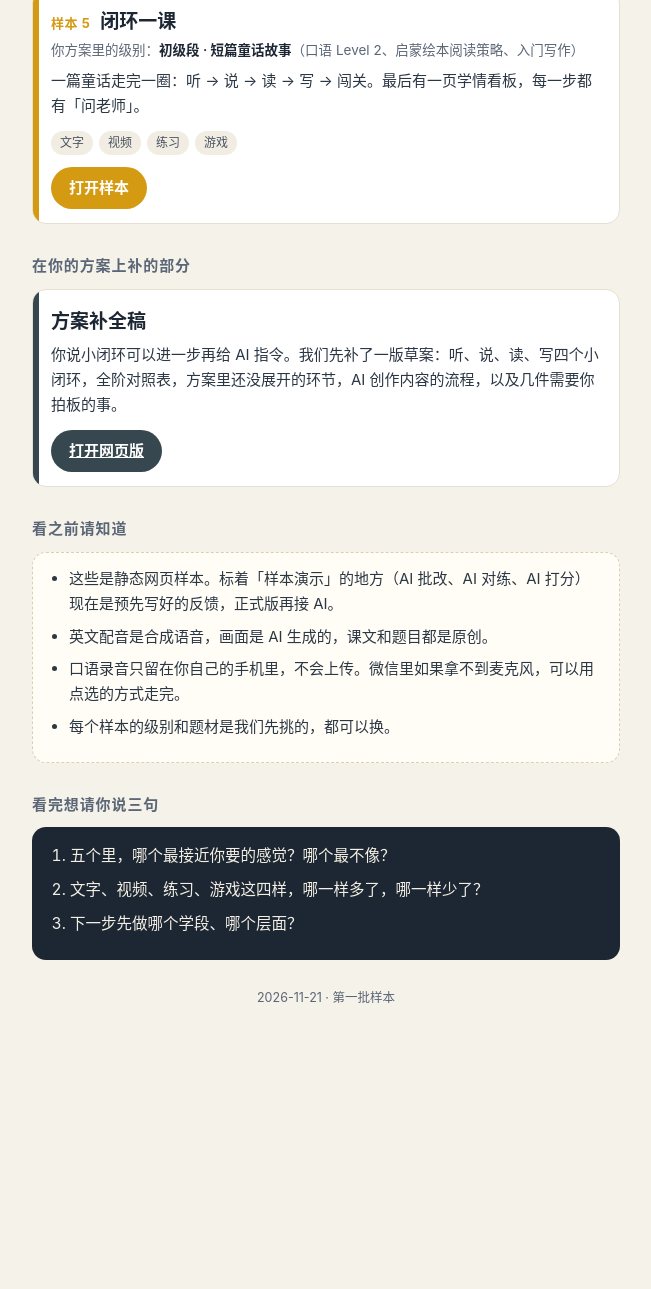
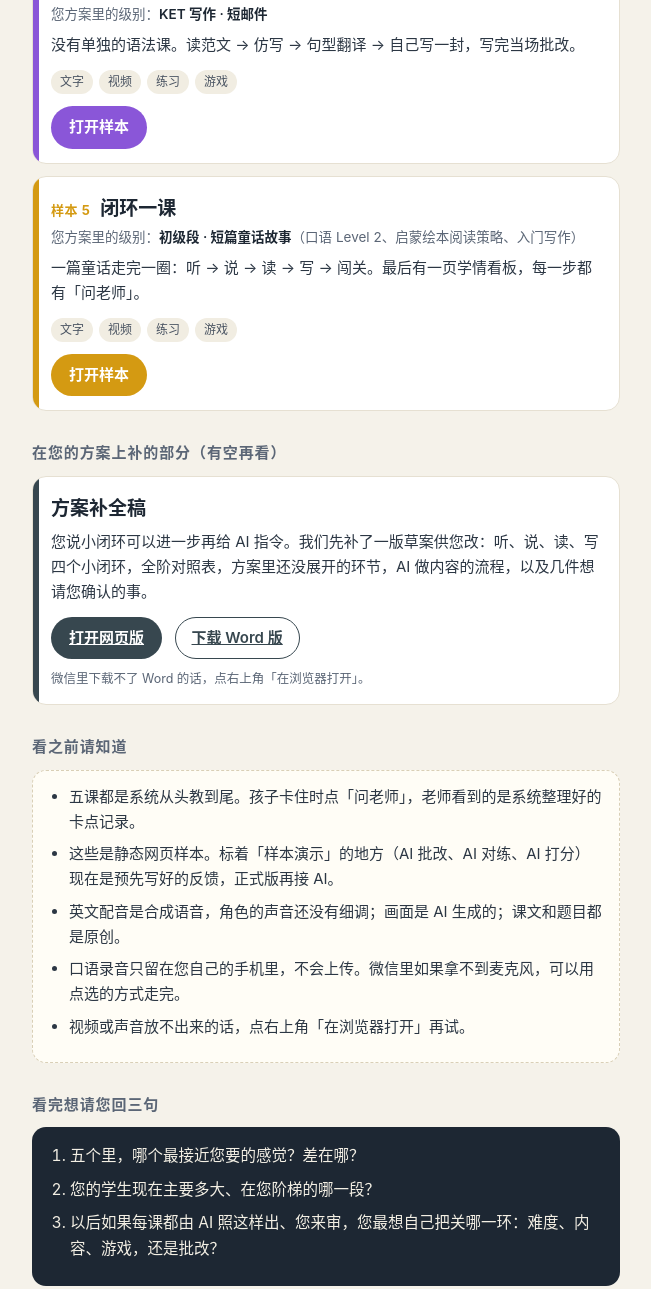
Before and after one commit to Excalibur2333/english-lesson-samples, a plain HTML site: page index.html in a window 1280 px wide. Shown: the part 1221-2510 px from the top of the page, without its empty margins (314-965 px from the left). Before the commit the page ends 2270 px from the top, so only its background shows below. Drawn offline with Linux system fonts and the light colour scheme.

Commit message:
Hub page wording; rename Word file
Co-Authored-By: Claude Fable 5.2 <noreply@anthropic.com>

```diff
--- a/index.html
+++ b/index.html
@@ -44,20 +44,23 @@
   .ask ol { margin: 0; padding-left: 20px; }
   .ask li { margin: 0 0 8px; font-size: 15.5px; }
   footer { margin-top: 28px; font-size: 12.5px; color: var(--sub); text-align: center; }
-  .pending { opacity: .55; pointer-events: none; }
+  .note { font-size: 14.5px; color: #4a5462; margin: 0 0 14px; }
+  .tip { font-size: 12.5px; color: var(--sub); margin: 10px 0 0; }
 </style>
 </head>
 <body>
 <main>
-  <div class="eyebrow">按你 11 月 21 日发来的方案做的第一批样本</div>
+  <div class="eyebrow">按您 11 月 21 日发来的方案做的第一批样本</div>
   <h1>英语学习系统 · 五个样本</h1>
-  <p class="lead">你说想让 AI 在听、说、读、写每个层面各做一个样本，「文字 + 视频 + 练习 + 游戏」，看看是不是你想要的感觉。下面五个都是能直接点开、从头玩到尾的一课，每个 3–6 分钟。分级和叫法都按你方案里写的来。</p>
+  <p class="lead">您说想让 AI 在听、说、读、写每个层面各做一个样本，「文字 + 视频 + 练习 + 游戏」，看看是不是您想要的感觉。下面五个都是能直接点开、从头走到尾的一课，每个 6–10 分钟。</p>
+  <p class="lead">课文、题目、画面、配音、视频和游戏，都是 AI 照您的方案做出来的，分级和叫法都按您方案里写的来。您指定学段和要练的内容，就能照这个样子继续出课，由您来审。</p>
 
   <h2>五个样本</h2>
+  <p class="note">五个级别是故意从初级段铺到学术进阶段的，让您看到系统在不同学段是什么样子；画风和玩法也故意做了五种，是五个方向给您挑。您告诉我们学生主要在哪一段，下一批就集中做那一段，统一成一种样子。</p>
 
   <a class="card" style="--c: var(--c1)" href="samples/01-listening/index.html" data-sample="01-listening">
     <div class="row"><span class="num">样本 1</span><span class="skill">听力</span></div>
-    <div class="level">你方案里的级别：<b>学术进阶段 · TED-Ed 式动画科普短片</b>（初高中铺垫）</div>
+    <div class="level">您方案里的级别：<b>学术进阶段 · TED-Ed 式动画科普短片</b>（初高中铺垫）</div>
     <p class="see">泛听磨耳朵，精听抠细节：分句停顿、挖空、复读、跟读、错题巩固。过关后解锁一个口语任务。</p>
     <div class="four"><span>文字</span><span>视频</span><span>练习</span><span>游戏</span></div>
     <span class="go">打开样本</span>
@@ -65,7 +68,7 @@
 
   <a class="card" style="--c: var(--c2)" href="samples/02-speaking/index.html" data-sample="02-speaking">
     <div class="row"><span class="num">样本 2</span><span class="skill">口语</span></div>
-    <div class="level">你方案里的级别：<b>Level 3 情景对话 + 个人观点表达</b>（KET–PET）</div>
+    <div class="level">您方案里的级别：<b>Level 3 情景对话 + 个人观点表达</b>（KET–PET）</div>
     <p class="see">系统先示范，再带着从跟读走到自己说：情景对练、说观点、给理由，说完出一张多维打分卡。</p>
     <div class="four"><span>文字</span><span>视频</span><span>练习</span><span>游戏</span></div>
     <span class="go">打开样本</span>
@@ -73,7 +76,7 @@
 
   <a class="card" style="--c: var(--c3)" href="samples/03-reading/index.html" data-sample="03-reading">
     <div class="row"><span class="num">样本 3</span><span class="skill">阅读</span></div>
-    <div class="level">你方案里的级别：<b>小学中阶短文阶段</b>（短篇故事 / 科普短文）</div>
+    <div class="level">您方案里的级别：<b>小学中阶短文阶段</b>（短篇故事 / 科普短文）</div>
     <p class="see">同一篇先听懂、再读懂。系统来教阅读策略：关键词定位、上下文猜词、自我理解监控。</p>
     <div class="four"><span>文字</span><span>视频</span><span>练习</span><span>游戏</span></div>
     <span class="go">打开样本</span>
@@ -81,7 +84,7 @@
 
   <a class="card" style="--c: var(--c4)" href="samples/04-writing/index.html" data-sample="04-writing">
     <div class="row"><span class="num">样本 4</span><span class="skill">写作（语法融在里面）</span></div>
-    <div class="level">你方案里的级别：<b>KET 写作 · 短邮件</b></div>
+    <div class="level">您方案里的级别：<b>KET 写作 · 短邮件</b></div>
     <p class="see">没有单独的语法课。读范文 → 仿写 → 句型翻译 → 自己写一封，写完当场批改。</p>
     <div class="four"><span>文字</span><span>视频</span><span>练习</span><span>游戏</span></div>
     <span class="go">打开样本</span>
@@ -89,36 +92,38 @@
 
   <a class="card" style="--c: var(--c5)" href="samples/05-loop/index.html" data-sample="05-loop">
     <div class="row"><span class="num">样本 5</span><span class="skill">闭环一课</span></div>
-    <div class="level">你方案里的级别：<b>初级段 · 短篇童话故事</b>（口语 Level 2、启蒙绘本阅读策略、入门写作）</div>
+    <div class="level">您方案里的级别：<b>初级段 · 短篇童话故事</b>（口语 Level 2、启蒙绘本阅读策略、入门写作）</div>
     <p class="see">一篇童话走完一圈：听 → 说 → 读 → 写 → 闯关。最后有一页学情看板，每一步都有「问老师」。</p>
     <div class="four"><span>文字</span><span>视频</span><span>练习</span><span>游戏</span></div>
     <span class="go">打开样本</span>
   </a>
 
-  <h2>在你的方案上补的部分</h2>
+  <h2>在您的方案上补的部分（有空再看）</h2>
   <div class="card" style="--c: var(--c6)" data-sample="framework">
     <div class="row"><span class="skill">方案补全稿</span></div>
-    <p class="see" style="margin-top:6px">你说小闭环可以进一步再给 AI 指令。我们先补了一版草案：听、说、读、写四个小闭环，全阶对照表，方案里还没展开的环节，AI 创作内容的流程，以及几件需要你拍板的事。</p>
+    <p class="see" style="margin-top:6px">您说小闭环可以进一步再给 AI 指令。我们先补了一版草案供您改：听、说、读、写四个小闭环，全阶对照表，方案里还没展开的环节，AI 做内容的流程，以及几件想请您确认的事。</p>
     <a class="go" href="framework/index.html">打开网页版</a>
-    <a class="go ghost" id="docx-link" href="framework/" style="display:none">下载 Word 版</a>
+    <a class="go ghost" href="framework/fangan-buquan.docx" download="方案补全稿.docx">下载 Word 版</a>
+    <p class="tip">微信里下载不了 Word 的话，点右上角「在浏览器打开」。</p>
   </div>
 
   <h2>看之前请知道</h2>
   <div class="box">
     <ul class="plain">
+      <li>五课都是系统从头教到尾。孩子卡住时点「问老师」，老师看到的是系统整理好的卡点记录。</li>
       <li>这些是静态网页样本。标着「样本演示」的地方（AI 批改、AI 对练、AI 打分）现在是预先写好的反馈，正式版再接 AI。</li>
-      <li>英文配音是合成语音，画面是 AI 生成的，课文和题目都是原创。</li>
-      <li>口语录音只留在你自己的手机里，不会上传。微信里如果拿不到麦克风，可以用点选的方式走完。</li>
-      <li>每个样本的级别和题材是我们先挑的，都可以换。</li>
+      <li>英文配音是合成语音，角色的声音还没有细调；画面是 AI 生成的；课文和题目都是原创。</li>
+      <li>口语录音只留在您自己的手机里，不会上传。微信里如果拿不到麦克风，可以用点选的方式走完。</li>
+      <li>视频或声音放不出来的话，点右上角「在浏览器打开」再试。</li>
     </ul>
   </div>
 
-  <h2>看完想请你说三句</h2>
+  <h2>看完想请您回三句</h2>
   <div class="ask">
     <ol>
-      <li>五个里，哪个最接近你要的感觉？哪个最不像？</li>
-      <li>文字、视频、练习、游戏这四样，哪一样多了，哪一样少了？</li>
-      <li>下一步先做哪个学段、哪个层面？</li>
+      <li>五个里，哪个最接近您要的感觉？差在哪？</li>
+      <li>您的学生现在主要多大、在您阶梯的哪一段？</li>
+      <li>以后如果每课都由 AI 照这样出、您来审，您最想自己把关哪一环：难度、内容、游戏，还是批改？</li>
     </ol>
   </div>
 
```
Also changed, not shown: 2 other files.
